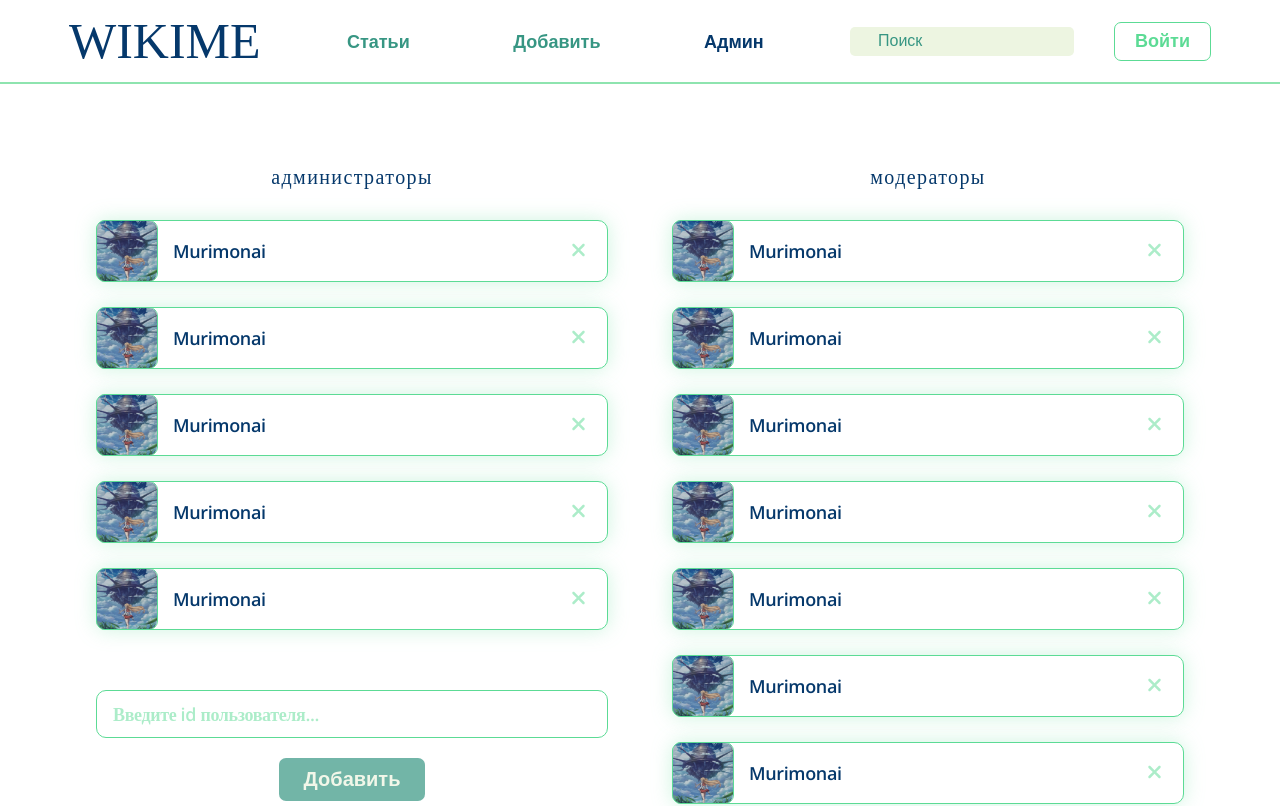
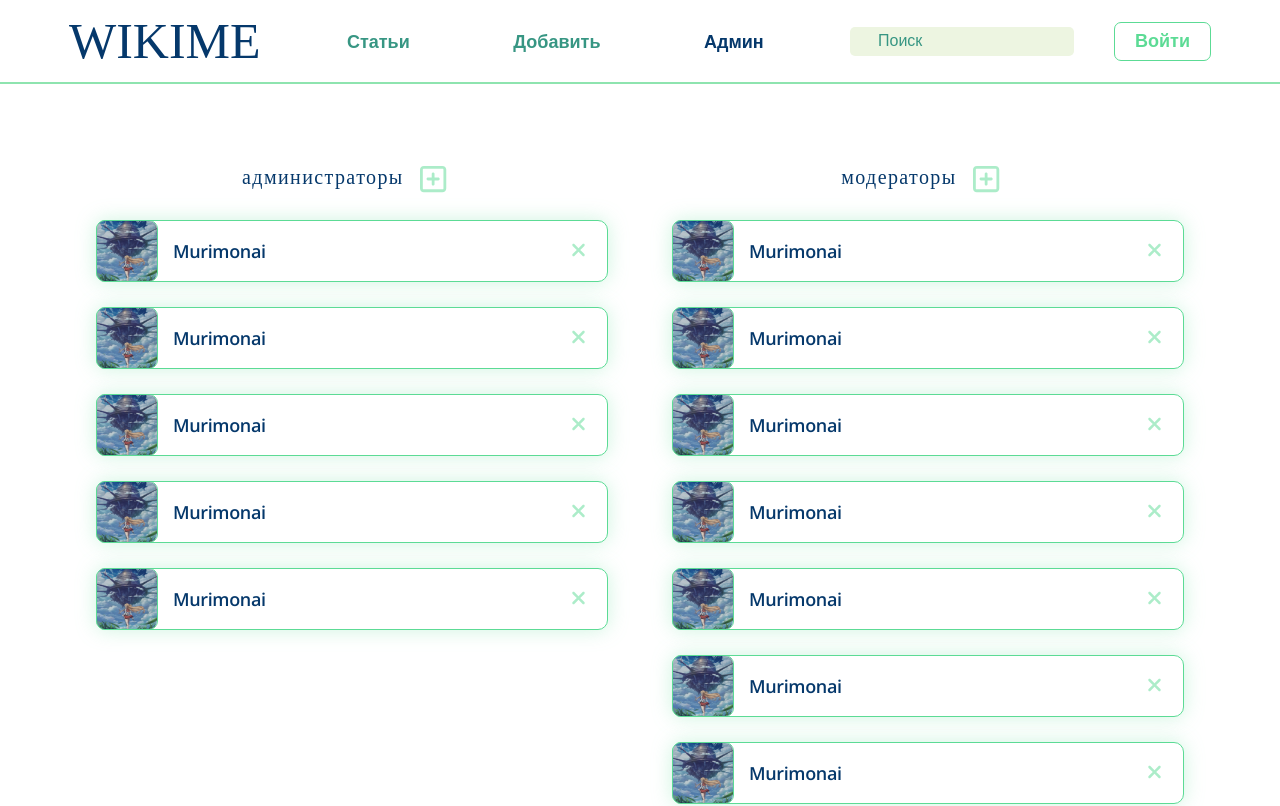
Before and after one commit to WikimeCorp/WikimeFrontend, a React (Create React App) app: page /admin in a window 1280 px wide. Shown: the top 806 px of the page. Built offline with nearby package versions, Linux system fonts and the light colour scheme; no server answers; a web font is replaced by a local one.

Commit message:
change adding new admin

```diff
--- /dev/null
+++ b/src/components/UI/button/add_admin/PlusButton.module.css
@@ -0,0 +1,16 @@
+.container {
+    margin: 0 1rem;
+    padding-top: 0.3rem;
+    background-color: inherit;
+    cursor: pointer;
+    color: #5CDB95;
+}
+
+.icon {
+    height: 30px;
+    opacity: 0.5;
+}
+
+.icon:hover, .icon:target {
+    opacity: 1;
+}
--- /dev/null
+++ b/src/components/UI/button/add_admin/PlusButton.tsx
@@ -0,0 +1,22 @@
+import { FC, ButtonHTMLAttributes } from "react";
+import { FontAwesomeIcon } from "@fortawesome/react-fontawesome";
+import { faPlusSquare} from '@fortawesome/free-regular-svg-icons';
+import cl from "./PlusButton.module.css";
+
+interface Props extends ButtonHTMLAttributes<HTMLButtonElement> {
+    onClick?: () => void;
+}
+
+const PlusButton: FC<Props> = ({onClick}) => {
+
+    return (
+        <button onClick={onClick} className={cl.container}>
+            <FontAwesomeIcon
+                icon={faPlusSquare}
+                className={cl.icon}
+            />
+        </button>
+    );
+};
+
+export default PlusButton;
--- a/src/components/UI/forms/addAdmin/AdminForm.module.css
+++ b/src/components/UI/forms/addAdmin/AdminForm.module.css
@@ -1,7 +1,7 @@
 .container {
     display: flex;
     flex-direction: column;
-    margin-top: 35px;
+    margin-bottom: 35px;
     align-items: center;
 }
 
--- a/src/pages/AdminPage.tsx
+++ b/src/pages/AdminPage.tsx
@@ -1,25 +1,37 @@
 import { FC } from "react";
 import AdminItem from "../components/AdminItem";
-import MainButton from "../components/UI/button/main/MainButton";
+import PlusButton from "../components/UI/button/add_admin/PlusButton";
 import AdminForm from "../components/UI/forms/addAdmin/AdminForm";
-import TextInput from "../components/UI/input/TextInput";
+import { useAppDispatch, useAppSelector } from "../hooks/redux";
+import { openAdding } from "../store/reducers/BtnsSlice";
 import  "../styles/AdminPage.css";
 
 const AdminPage: FC = () => {
 
+    const isOpen = useAppSelector(state => state.btnsReducer.addAdmins);
+    const dispatch = useAppDispatch();
+
     return (
         <div className="admin-page">
             <div className="admins">
-                <h1>администраторы</h1>
+                <div className="admins-title">
+                    <h1>администраторы</h1>
+                    <PlusButton onClick={() => dispatch(openAdding(0))}/>
+                </div>
+                {isOpen[0] && <AdminForm />}
                 {[0,1,2,3,4].map((item) =>
                     <AdminItem key={item}/>)}
-                <AdminForm />
+
             </div>
             <div className="admins">
-                <h1>модераторы</h1>
+                <div className="admins-title">
+                    <h1>модераторы</h1>
+                    <PlusButton  onClick={() => dispatch(openAdding(1))}/>
+                </div>
+                {isOpen[1] && <AdminForm />}
                 {[0,1,2,3,4,5,6].map((item) =>
                     <AdminItem key={item}/>)}
-                <AdminForm />
+
             </div>
         </div>
     );
--- a/src/store/reducers/BtnsSlice.ts
+++ b/src/store/reducers/BtnsSlice.ts
@@ -13,7 +13,8 @@ interface BtnsState {
         fav: boolean;
         viewed: boolean;
         added: boolean;
-    }
+    };
+    addAdmins: boolean[];
 };
 
 const initialState: BtnsState = {
@@ -29,6 +30,7 @@ const initialState: BtnsState = {
         viewed: false,
         added: false,
     },
+    addAdmins: [ false, false ],
 };
 
 interface changeViewUserProps {
@@ -53,8 +55,17 @@ export const btnsSlice = createSlice({
             state.usersLists[action.payload as keyof typeof state.usersLists] =
             !state.usersLists[action.payload as keyof typeof state.usersLists];
         },
-    }
+        openAdding: (state, action: PayloadAction<number>) => {
+            state.addAdmins[action.payload] = !state.addAdmins[action.payload];
+        },
+    },
 });
 
-export const { selectSort, changeView, changeViewUser, changeViewUserLists } = btnsSlice.actions;
+export const {
+    selectSort,
+    changeView,
+    changeViewUser,
+    changeViewUserLists,
+    openAdding
+} = btnsSlice.actions;
 export default btnsSlice.reducer;
--- a/src/styles/AdminPage.css
+++ b/src/styles/AdminPage.css
@@ -1,6 +1,5 @@
 .admin-page h1 {
     padding: 0;
-    margin-bottom: 20px;
 
     font-family: 'Dressedless Pro';
     font-weight: 400;
@@ -23,3 +22,10 @@
     justify-content: center;
     margin: 0 2.5vw;
 }
+
+.admins-title {
+    display: flex;
+    flex-direction: row;
+    align-items: center;
+    margin-bottom: 20px;
+}
```
